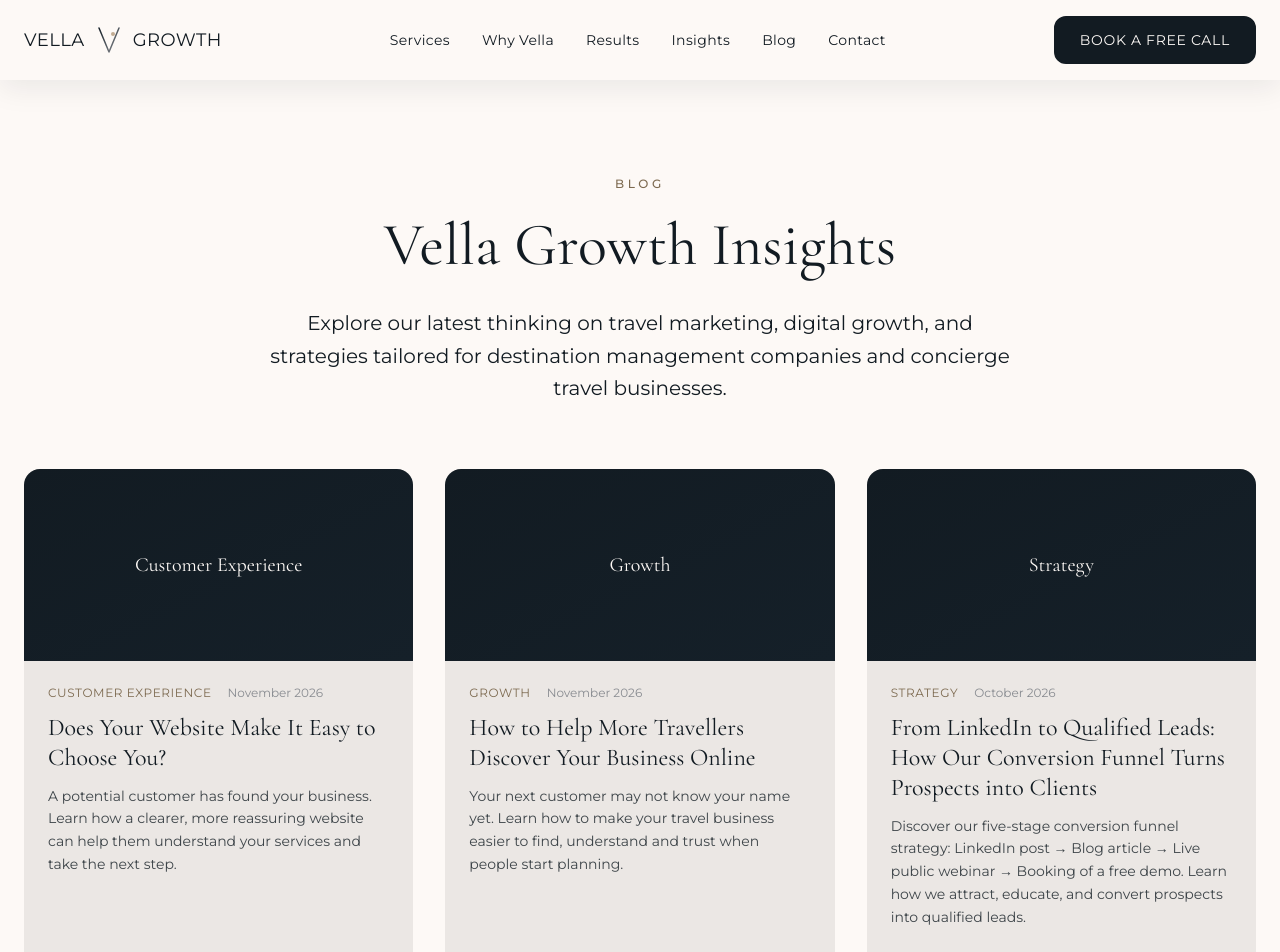
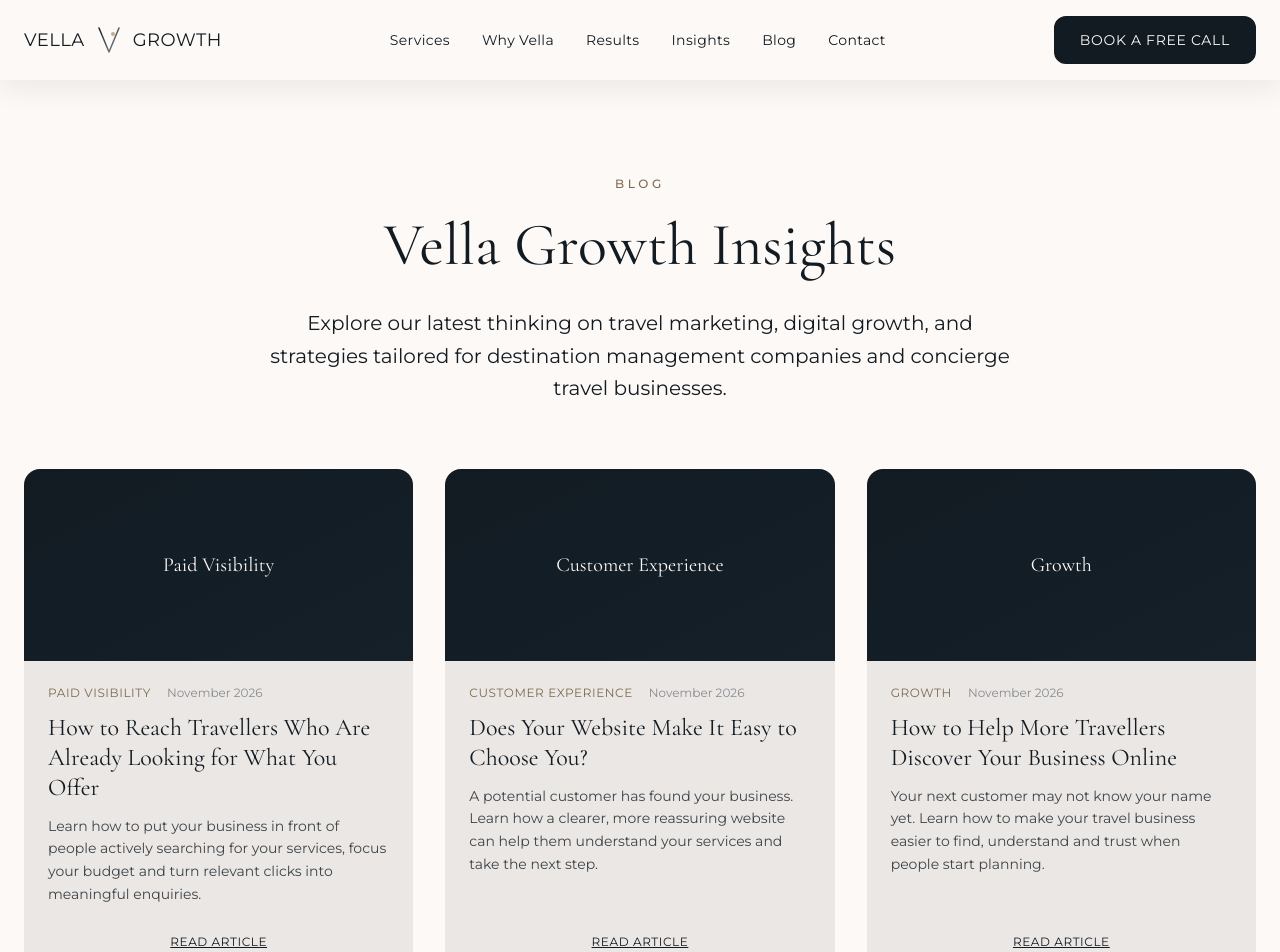
Before and after one commit to lasuamont/vellagrowthagency, a Next.js app: page /blog in a window 1280 px wide. Shown: the top 952 px of the page. Built offline with nearby package versions, Linux system fonts and the light colour scheme.

Commit message:
Feature Google Ads article in blog

```diff
--- a/src/app/blog/page.tsx
+++ b/src/app/blog/page.tsx
@@ -17,6 +17,14 @@ interface ArticleCard {
 }
 
 const articles: ArticleCard[] = [
+  {
+    id: "reach-travellers-ready-to-search",
+    title: "How to Reach Travellers Who Are Already Looking for What You Offer",
+    excerpt: "Learn how to put your business in front of people actively searching for your services, focus your budget and turn relevant clicks into meaningful enquiries.",
+    date: "November 2026",
+    category: "Paid Visibility",
+    href: "/blog/reach-travellers-ready-to-search",
+  },
   {
     id: "website-experience-turns-visitors-into-enquiries",
     title: "Does Your Website Make It Easy to Choose You?",
```
